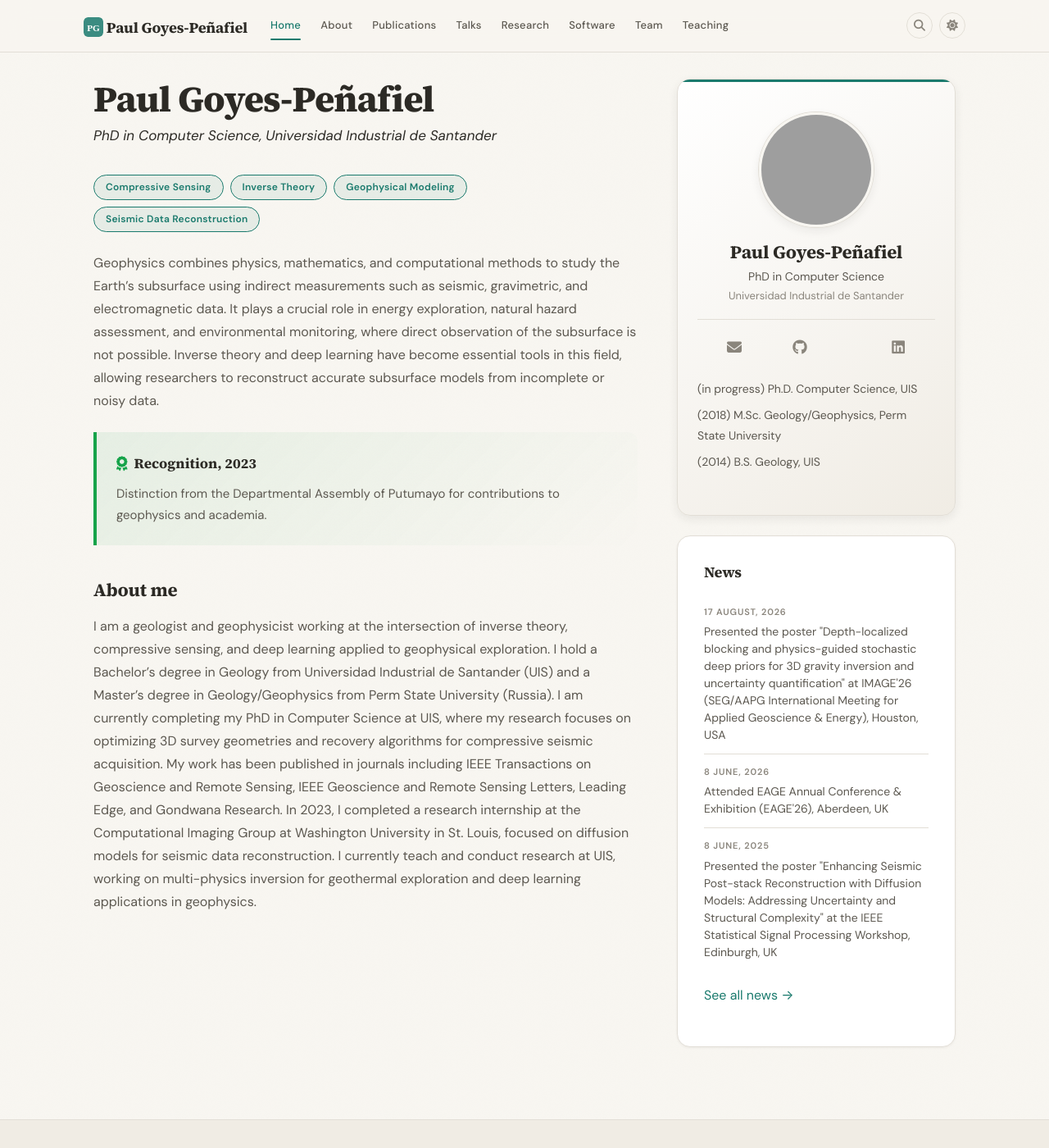
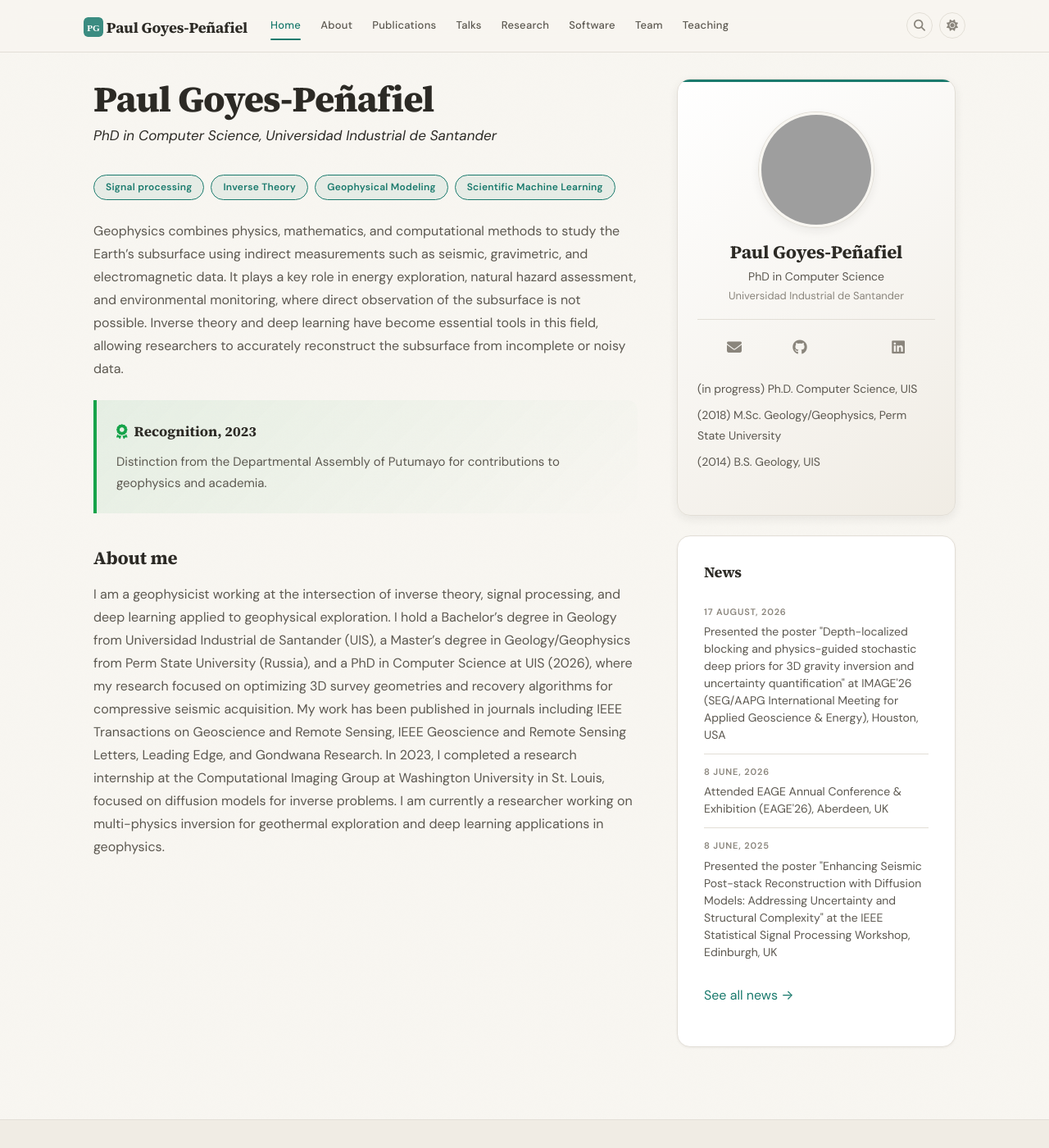
Before and after one commit to PAULGOYES/paulgoyes.github.io, a Jekyll site: the page built from _pages/home.md, in a window 1280 px wide and 1400 px high. Shown: the whole window at 82% size. Built offline with Jekyll 4.4.1, drawn with Linux system fonts in a browser that asks for light colours; a style sheet for code colours, icons or effects is not loaded.

Commit message:
Update home.md

```diff
--- a/_pages/home.md
+++ b/_pages/home.md
@@ -9,15 +9,15 @@ permalink: /
 <p class="home-hero-sub">{{ site.title }}, {{ site.institution }}</p>
 
 <div class="chip-container" markdown="0">
-<a href="{{ site.url }}{{ site.baseurl }}/research" class="chip">Compressive Sensing</a>
+<a href="{{ site.url }}{{ site.baseurl }}/research" class="chip">Signal processing</a>
 <a href="{{ site.url }}{{ site.baseurl }}/research" class="chip">Inverse Theory</a>
 <a href="{{ site.url }}{{ site.baseurl }}/research" class="chip">Geophysical Modeling</a>
-<a href="{{ site.url }}{{ site.baseurl }}/research" class="chip">Seismic Data Reconstruction</a>
+<a href="{{ site.url }}{{ site.baseurl }}/research" class="chip">Scientific Machine Learning</a>
 </div>
 
 Geophysics combines physics, mathematics, and computational methods to study the Earth's subsurface using indirect measurements such as seismic, gravimetric, and electromagnetic data.
-It plays a crucial role in energy exploration, natural hazard assessment, and environmental monitoring, where direct observation of the subsurface is not possible.
-Inverse theory and deep learning have become essential tools in this field, allowing researchers to reconstruct accurate subsurface models from incomplete or noisy data.
+It plays a key role in energy exploration, natural hazard assessment, and environmental monitoring, where direct observation of the subsurface is not possible.
+Inverse theory and deep learning have become essential tools in this field, allowing researchers  to accurately reconstruct the subsurface from incomplete or noisy data.
 
 <div class="callout callout-success" markdown="0">
 <div class="callout-title"><i class="fa-solid fa-award callout-icon"></i> Recognition, 2023</div>
@@ -28,5 +28,5 @@ Inverse theory and deep learning have become essential tools in this field, allo
 
 ### About me
 
-I am a geologist and geophysicist working at the intersection of inverse theory, compressive sensing, and deep learning applied to geophysical exploration. I hold a Bachelor’s degree in Geology from Universidad Industrial de Santander (UIS) and a Master’s degree in Geology/Geophysics from Perm State University (Russia). I am currently completing my PhD in Computer Science at UIS, where my research focuses on optimizing 3D survey geometries and recovery algorithms for compressive seismic acquisition.
-My work has been published in journals including IEEE Transactions on Geoscience and Remote Sensing, IEEE Geoscience and Remote Sensing Letters, Leading Edge, and Gondwana Research. In 2023, I completed a research internship at the Computational Imaging Group at Washington University in St. Louis, focused on diffusion models for seismic data reconstruction. I currently teach and conduct research at UIS, working on multi-physics inversion for geothermal exploration and deep learning applications in geophysics.
+I am a geophysicist working at the intersection of inverse theory, signal processing, and deep learning applied to geophysical exploration. I hold a Bachelor’s degree in Geology from Universidad Industrial de Santander (UIS), a Master’s degree in Geology/Geophysics from Perm State University (Russia), and a PhD in Computer Science at UIS (2026), where my research focused on optimizing 3D survey geometries and recovery algorithms for compressive seismic acquisition.
+My work has been published in journals including IEEE Transactions on Geoscience and Remote Sensing, IEEE Geoscience and Remote Sensing Letters, Leading Edge, and Gondwana Research. In 2023, I completed a research internship at the Computational Imaging Group at Washington University in St. Louis, focused on diffusion models for inverse problems. I am currently a researcher working on multi-physics inversion for geothermal exploration and deep learning applications in geophysics.
```
